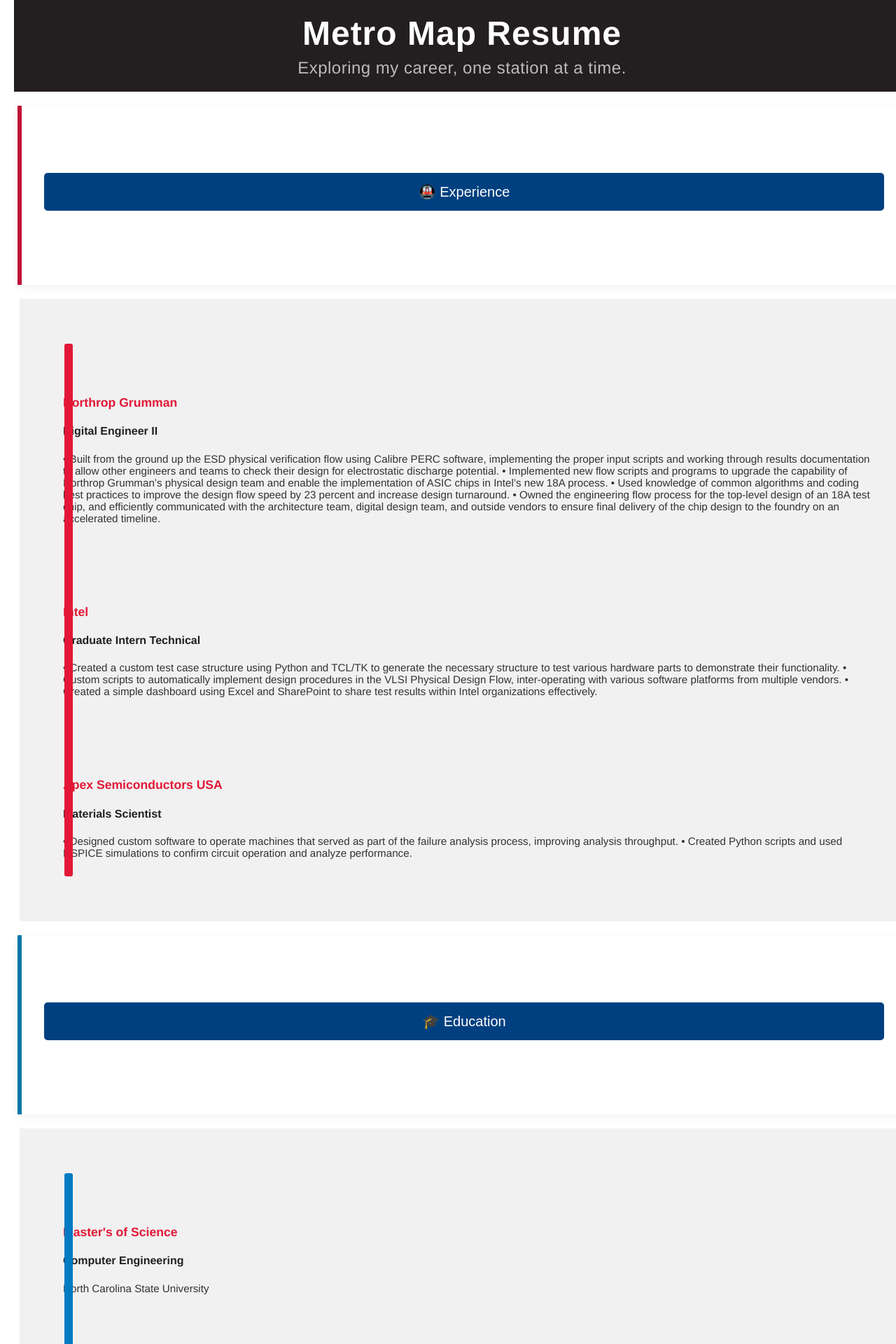
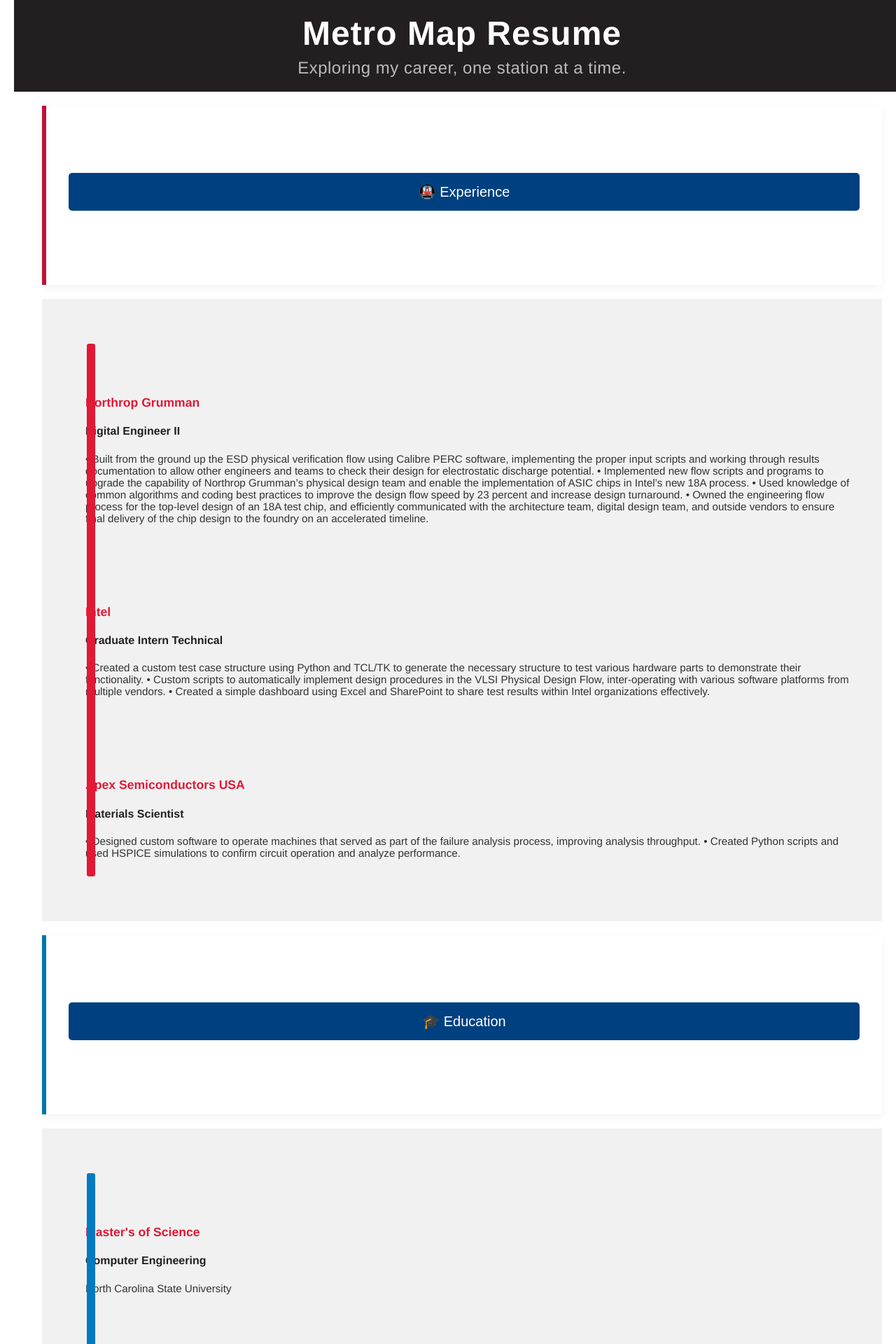
Before and after one commit to fergione/fergione.github.io, a Jekyll site: the page built from test.html, in a window 1280 px wide. Shown: the top 1920 px of the page at 70% size. Built offline with Jekyll 4.4.1, drawn with Linux system fonts in a browser that asks for light colours.

Commit message:
Fix to header and parallax sections

```diff
--- a/assets/css/metro-parallax.css
+++ b/assets/css/metro-parallax.css
@@ -2,9 +2,11 @@
   CSS Styling for Metro Rail Resume
   */
 
+  /* Base container styles */
   html, body {
     overflow-x: hidden;
     width: 100%;
+    max-width: 100%;
     margin: 0;
     padding: 0;
   }
@@ -16,15 +18,27 @@
     scroll-behavior: smooth;
   }
 
+  /* Header styles */
+  .metro-header {
+    width: 100vw;
+    margin-left: calc(-50vw + 50%);
+    margin-right: calc(-50vw + 50%);
+    box-sizing: border-box;
+  }
+
   /* Metro line colors */
   /* Shared base for all station sections */
   .station-section {
+    width: 100vw;
+    margin-left: calc(-50vw + 50%);
+    margin-right: calc(-50vw + 50%);
     padding: 6rem 2rem;
     background: white;
     text-align: center;
     box-shadow: 0 4px 12px rgba(0,0,0,0.05);
     border-left: 6px solid transparent;
     transition: all 0.3s ease;
+    box-sizing: border-box;
   }
 
   /* Apply color to h2 and border-left */
@@ -51,11 +65,15 @@
 
   /* Parallax effect sections */
   .parallax {
+    width: 100vw;
+    margin-left: calc(-50vw + 50%);
+    margin-right: calc(-50vw + 50%);
     height: 60vh;
     background-attachment: fixed;
     background-position: center;
     background-repeat: no-repeat;
     background-size: cover;
+    box-sizing: border-box;
   }
 
   /* Responsive fallback for mobile (background-attachment: fixed doesn't work on some devices) */
@@ -63,6 +81,14 @@
     .parallax {
       background-attachment: scroll;
       height: 40vh;
+    }
+
+    /* Ensure content stays within viewport */
+    .metro-line-mobile,
+    .metro-details-mobile {
+      width: 100%;
+      max-width: 100%;
+      box-sizing: border-box;
     }
   }
 
@@ -87,12 +113,12 @@
 /*  Section for Resume - Metro Stops    */
 /* Desktop version */
 .metro-map-vertical {
-  display: flex;
-  justify-content: flex-start;
+  width: 100vw;
+  margin-left: calc(-50vw + 50%);
+  margin-right: calc(-50vw + 50%);
   padding: 4rem 2rem;
   background-color: #f1f1f1;
-  max-width: 1200px;
-  margin: 0 auto;
+  box-sizing: border-box;
 }
 
 .metro-line-vertical {
```
